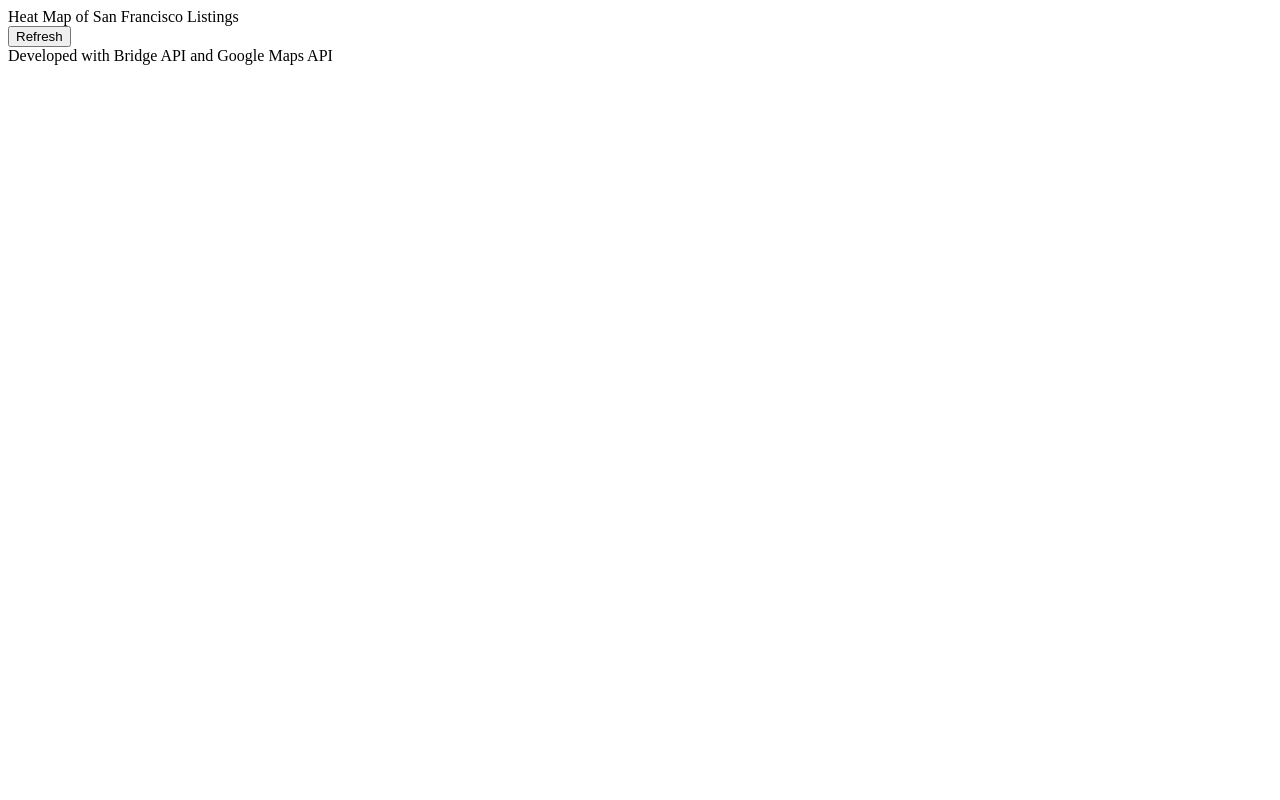
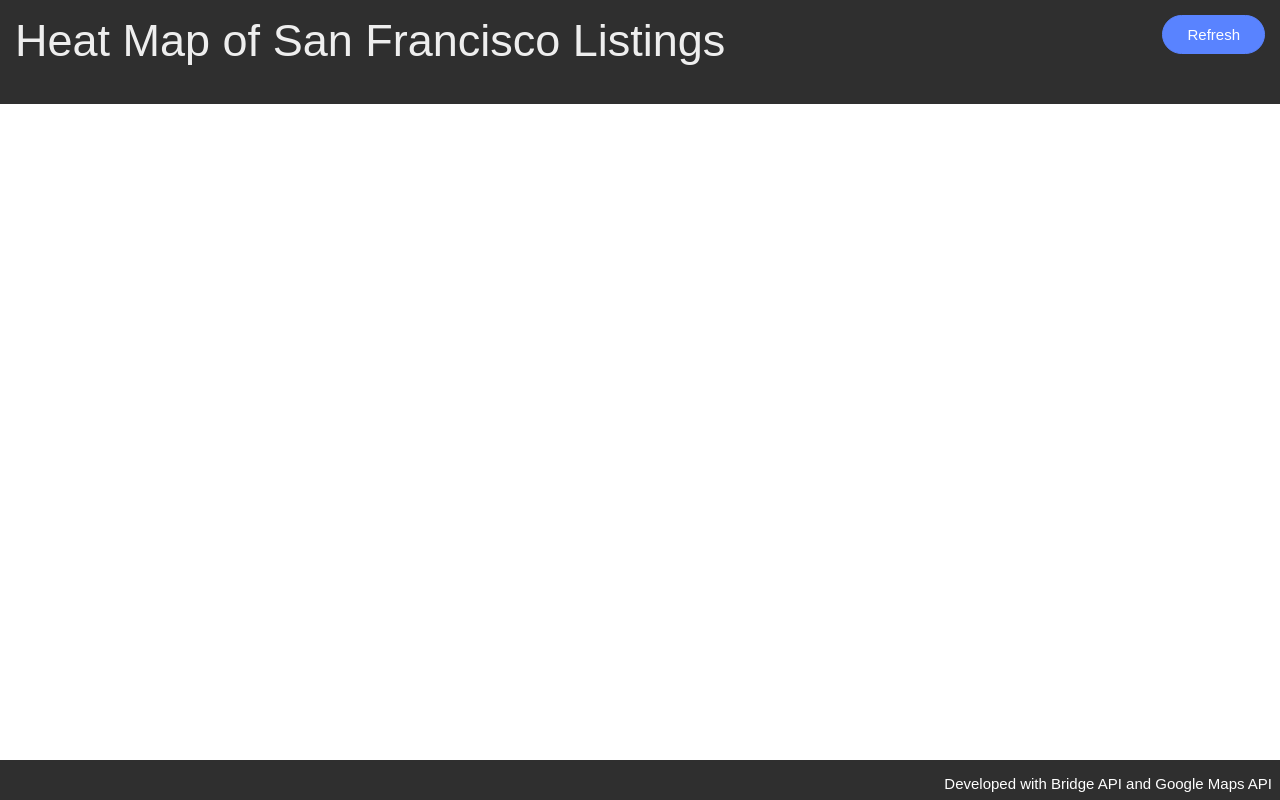
Before and after one commit to ivycheang/retsly-heatmap, a plain HTML site: page client/index.html in a window 1280 px wide. Drawn offline with nearby package versions, Linux system fonts and the light colour scheme; some packages are replaced by stand-ins of ours.

Commit message:
Added CSS styling.

```diff
--- a/client/index.html
+++ b/client/index.html
@@ -6,13 +6,14 @@
     <title>Heat Map of San Francisco Listings</title>
 
     <link rel="stylesheet" type="text/css" href="./style.css">
+    <script src="https://ajax.googleapis.com/ajax/libs/jquery/3.3.1/jquery.min.js"></script>
     <!-- Google Map API access token's usage is restricted on their dashboard -->
     <script src="https://maps.googleapis.com/maps/api/js?key=AIzaSyAHaS82dzCN3IyoYjXUqzQmjA2WCelny00&libraries=visualization"></script>
   </head>
 
   <header>
     <div id="title">Heat Map of San Francisco Listings</div>
-    <button>Refresh</button>
+    <button class="btn" id="refresh">Refresh</button>
   </header>
 
   <body>
@@ -21,6 +22,6 @@
   </body>
 
   <footer>
-    <div>Developed with Bridge API and Google Maps API</div>
+    <div id="resource">Developed with Bridge API and Google Maps API</div>
   </footer>
 </html>
--- a/client/style.css
+++ b/client/style.css
@@ -0,0 +1,82 @@
+html {
+  height: 100%;
+  width: 100%;
+  margin: 0;
+  padding: 0;
+  overflow: scroll;
+}
+body {
+  height: 100%;
+  width: 100%;
+  min-width: 320px;
+  min-height: 568px;
+  margin: 0;
+  padding: 0;
+  font-family: 'pns_400',sans-serif;
+}
+
+/* Main Components */
+header {
+  height: 13%;
+  position: relative;
+  color: #ffffff;
+  background: #2f2f2f;
+}
+footer {
+  height: 5%;
+  text-align: right;
+  vertical-align: bottom;
+  font-size: 15px;
+  position: relative;
+  color: #ffffff;
+  background: #2f2f2f;
+}
+#map {
+  height: 82%;
+}
+
+/* Button class */
+.btn {
+  display: block;
+  float: right;
+  color: #ffffff;
+  padding: 10px 24px;
+  text-align: center;
+  font-size: 15px;
+  background: #5983ff;
+  position: relative;
+  border: solid 1px #5983ff;
+  -webkit-border-radius: 30px;
+  -moz-border-radius: 30px;
+  -ms-border-radius: 30px;
+  -o-border-radius: 30px;
+  border-radius: 30px;
+  line-height: normal;
+}
+.btn:hover {
+  background-color: #3769ff;
+  border-color: #3769ff;
+}
+.btn:disabled {
+  background-color: #4f6f8f;
+  color: #ffffff;
+}
+
+/* Specific Components */
+#title {
+  float: left;
+  width: 80%;
+  color: #eeeeee;
+  margin: 15px 0 0 15px;
+  font-size: 45px;
+}
+#refresh {
+  margin: 15px 15px 0 0;
+}
+#resource {
+  display: inline-block;
+  padding: 8px;
+  position: absolute;
+  bottom: 0;
+  right: 0;
+}
```
